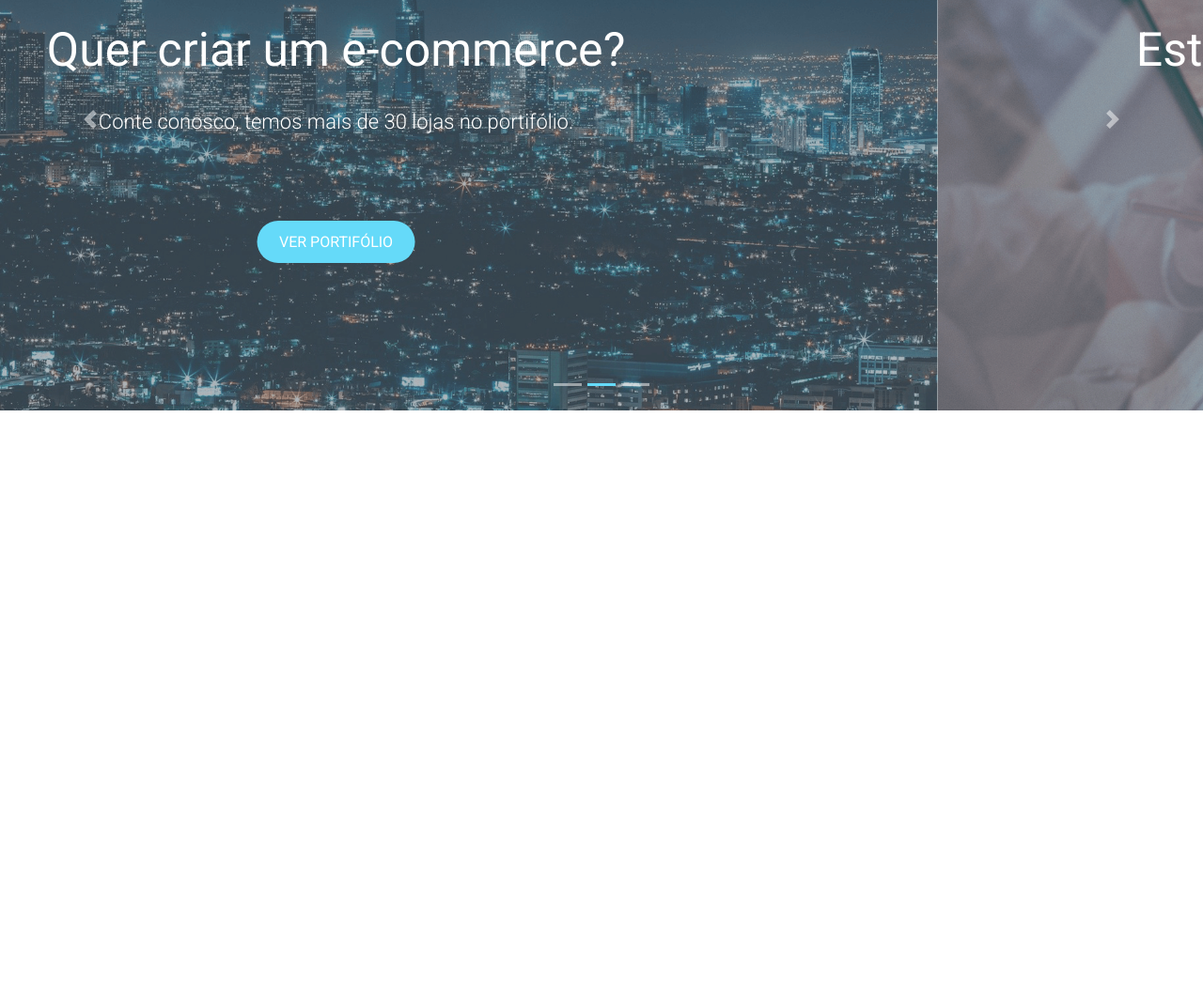
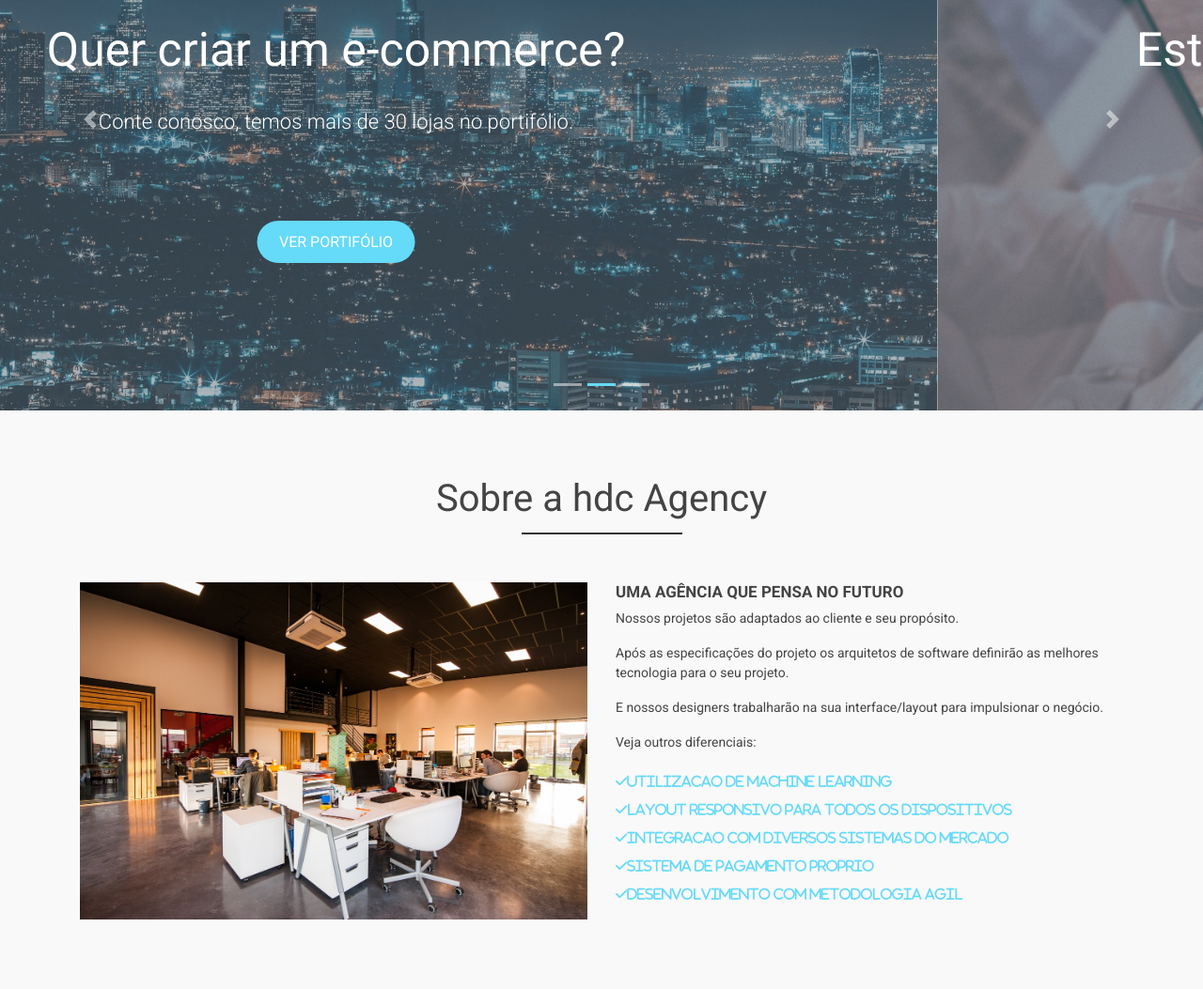
Before and after one commit to Ricardo200021/curso_bootstrap, a plain HTML site: page index.html in a window 1280 px wide. Shown: the part 183-1236 px from the top of the page at 94% size. Before the commit the page ends 800 px from the top, so only its background shows below. Drawn offline with nearby package versions, Linux system fonts and the light colour scheme.

Commit message:
Continuando a construção da página

```diff
--- a/css/style.css
+++ b/css/style.css
@@ -96,3 +96,48 @@ header,
 .carousel-indicators .active {
     background-color: #65daf9;
 }
+
+/* Sobre a empresa */
+#about-area {
+    background-color: #f9f9f9;
+}
+
+.main-title {
+    color: #444;
+    margin: 0 0 65px 0;
+    font-size: 40px;
+    text-align: center;
+}
+
+.main-title::after {
+    content: "";
+    border-top: 2px solid #333;
+    width: 15%;
+    position: absolute;
+    top: 60px;
+    left: 42.5%;
+}
+
+.about-title {
+    font-size: 17px;
+    color: #444;
+    text-transform: uppercase;
+    font-weight: bold;
+}
+
+#about-list {
+    list-style: none;
+    padding-left: 0;
+
+}
+
+#about-list li {
+    line-height: 30px;
+
+
+}
+
+#about-list i {
+    color: #65DAf9;
+    margin-right: 15px;
+}
--- a/index.html
+++ b/index.html
@@ -123,6 +123,34 @@
                     <span class="sr-only">Next</span>
                 </a>
             </div>
+            <div id="about-area">
+                <div class="container">
+                    <div class="row">
+                        <div class="col-12">
+                            <h3 class="main-title">Sobre a hdc Agency</h3>
+                        </div>
+                        <div class="col-md-6">
+                            <img class="img-fluid" src="img/agencia.jpg" alt="Agencia hdc">
+                        </div>
+                        <div class="col-md-6">
+                            <h3 class="about-title">Uma agência que pensa no futuro</h3>
+                            <p>Nossos projetos são adaptados ao cliente e seu propósito.</p>
+                            <p>Após as especificações do projeto os arquitetos de software definirão as melhores
+                                tecnologia para o seu projeto.</p>
+                            <p>E nossos designers trabalharão na sua interface/layout para impulsionar o negócio.</p>
+                            <p>Veja outros diferenciais:</p>
+                            <ul id="about-list">
+                                <li><i class="fas fa-check">Utilizacao de machine learning</i></li>
+                                <li><i class="fas fa-check">Layout responsivo para todos os dispositivos</i></li>
+                                <li><i class="fas fa-check">Integracao com diversos sistemas do mercado</i></li>
+                                <li><i class="fas fa-check">Sistema de pagamento proprio</i></li>
+                                <li><i class="fas fa-check">Desenvolvimento com metodologia agil</i></li>
+                            </ul>
+                        </div>
+                    </div>
+
+                </div>
+            </div>
         </div>
         </div>
         </div>
```
